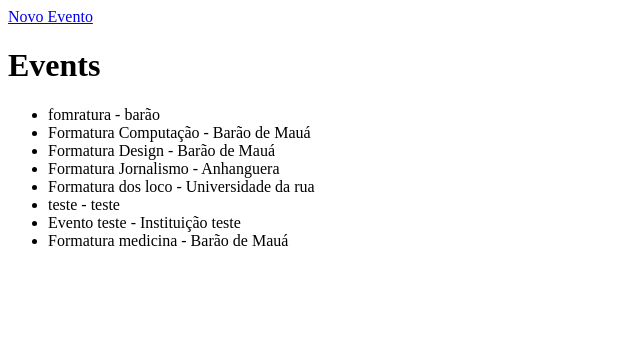
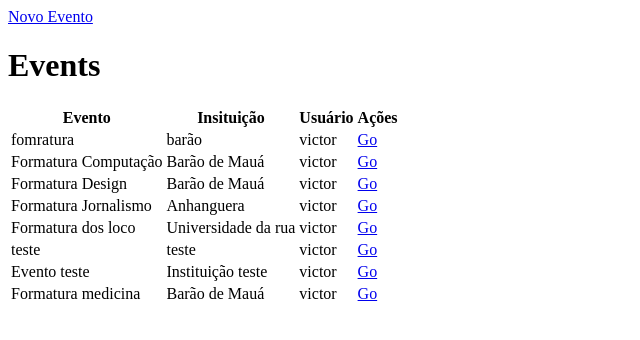
Before and after one commit to victorcassao/ia_photo_tmp, a Django app: page /events/ in a window 1280 px wide. Shown: the top 340 px of the page, without its empty margins (0-640 px from the left). Run offline with Django 4.2, Linux system fonts and the light colour scheme; a user stored in the database is signed in; data comes from the database, SQL or seed files in the repository; both versions use the stored data as it was after the commit; some libraries are stand-ins or nearby versions.

Commit message:
Adicionado Detail View do evento

```diff
--- a/accounts/forms.py
+++ b/accounts/forms.py
@@ -1,12 +1,12 @@
 from django import forms
 from django.core.exceptions import ValidationError
 from django.contrib.auth.models import Group
-import datetime
 from django.forms.fields import ChoiceField
 from django.forms.widgets import Widget
 from django.core.exceptions import ValidationError
 from django.contrib.auth.models import User
 from .models import Customer
+import datetime
 
 class CreateNewCustomer(forms.Form):
 
--- a/accounts/templates/home.html
+++ b/accounts/templates/home.html
@@ -9,6 +9,7 @@
         <h1>Hi {{ user.username }}!</h1>
 
         <a href="{% url 'newEvent' %}">Novo Evento</a>
+        <a href="{% url 'listEvents' %}">Meus Eventos</a>
 
     {% else %}
 
--- a/events/templates/event/listEvents.html
+++ b/events/templates/event/listEvents.html
@@ -3,12 +3,28 @@
 {% block content %}
 <a href="{% url 'newEvent' %}">Novo Evento</a>
 <h1>Events</h1>
-<ul>
-{% for event in event_list %}
-    <li>{{ event.name }} - {{ event.instituicao }}</li>
-{% empty %}
-    <li>No events yet.</li>
-{% endfor %}
-</ul>
+
+<table class="table table-striped table-hover">
+    <thead>
+        <tr>
+            <th>Evento</th>
+            <th>Insituição</th>
+            <th>Usuário</th>
+            <th>Ações</th>
+        </tr>
+    </thead>
+    <tbody>
+        {% for event in event_list %}
+        <tr>
+            <td>{{ event.name }}</td>
+            <td>{{ event.instituicao }}</td>
+            <td>{{ event.user }}</td>
+            <td>
+                <a href="{% url 'detalhe_evento' event.id %}">Go</a>
+            </td>
+        </tr>
+        {% endfor %}
+    </tbody>
+</table>
 
 {% endblock content %}
--- a/events/urls.py
+++ b/events/urls.py
@@ -4,5 +4,6 @@ from . import views
 
 urlpatterns = [
     path('newEvent', views.EventCreateView.as_view(), name="newEvent"),
+    path('<int:pk>/', views.EventDetailView.as_view(), name="detalhe_evento"),
     path('', views.EventListView.as_view(), name="listEvents")
 ]
--- a/events/views.py
+++ b/events/views.py
@@ -3,8 +3,10 @@ from django.urls import reverse
 
 # Create your views here.
 from django.contrib.auth.mixins import LoginRequiredMixin
+from django.views.generic.detail import DetailView
 from django.views.generic.edit import CreateView
 from .models import Event
+
 
 from django.views.generic.list import ListView
 
@@ -29,3 +31,14 @@ class EventListView(LoginRequiredMixin, ListView):
 
     def get_queryset(self):
         return Event.objects.filter(user=self.request.user)
+
+class EventDetailView(LoginRequiredMixin, DetailView):
+
+    model = Event
+    template_name = 'event/eventDetail.html'
+
+    # def get_context_data(self, *args, **kwargs):
+
+    #     context = super(Event, self).get_context_data(*args, **kwargs)
+
+    #     return context
```
Also changed, not shown: events/templates/event/eventDetail.html (added, +11 -0 lines), db.sqlite3.
